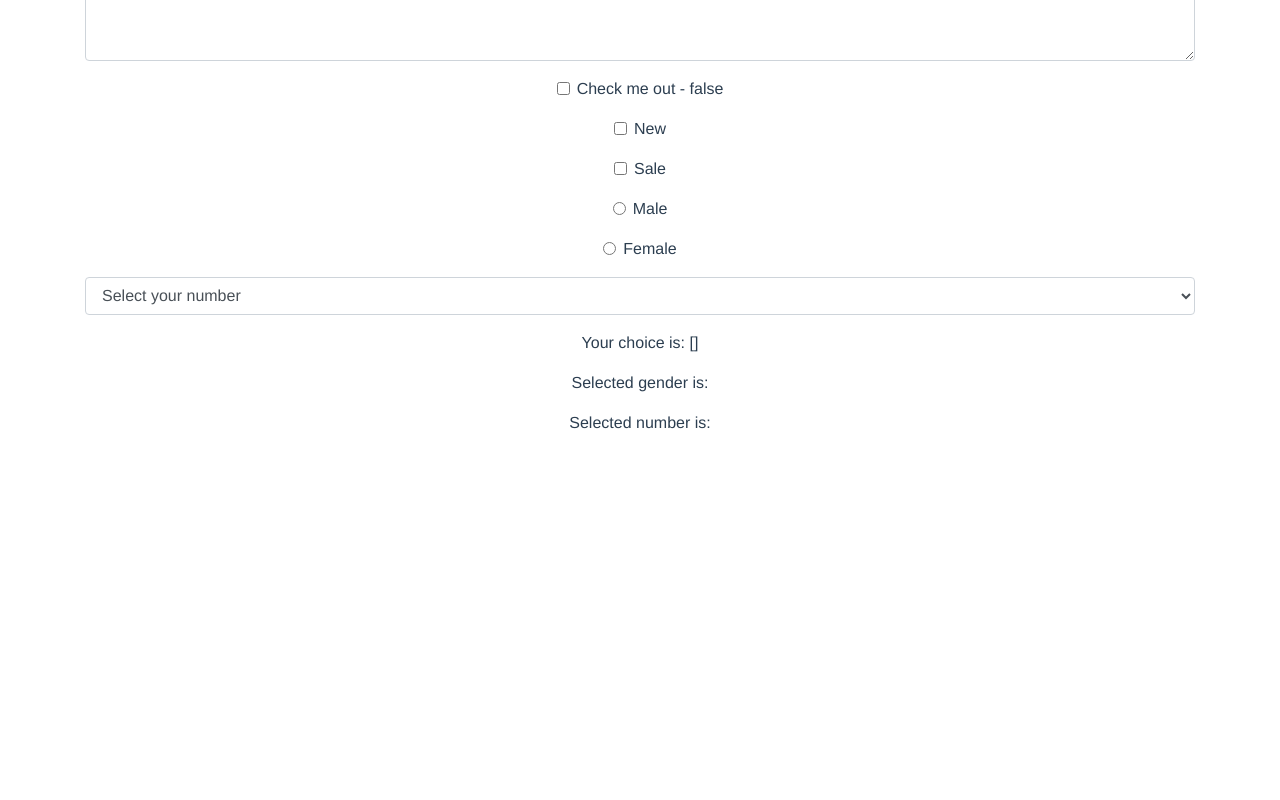
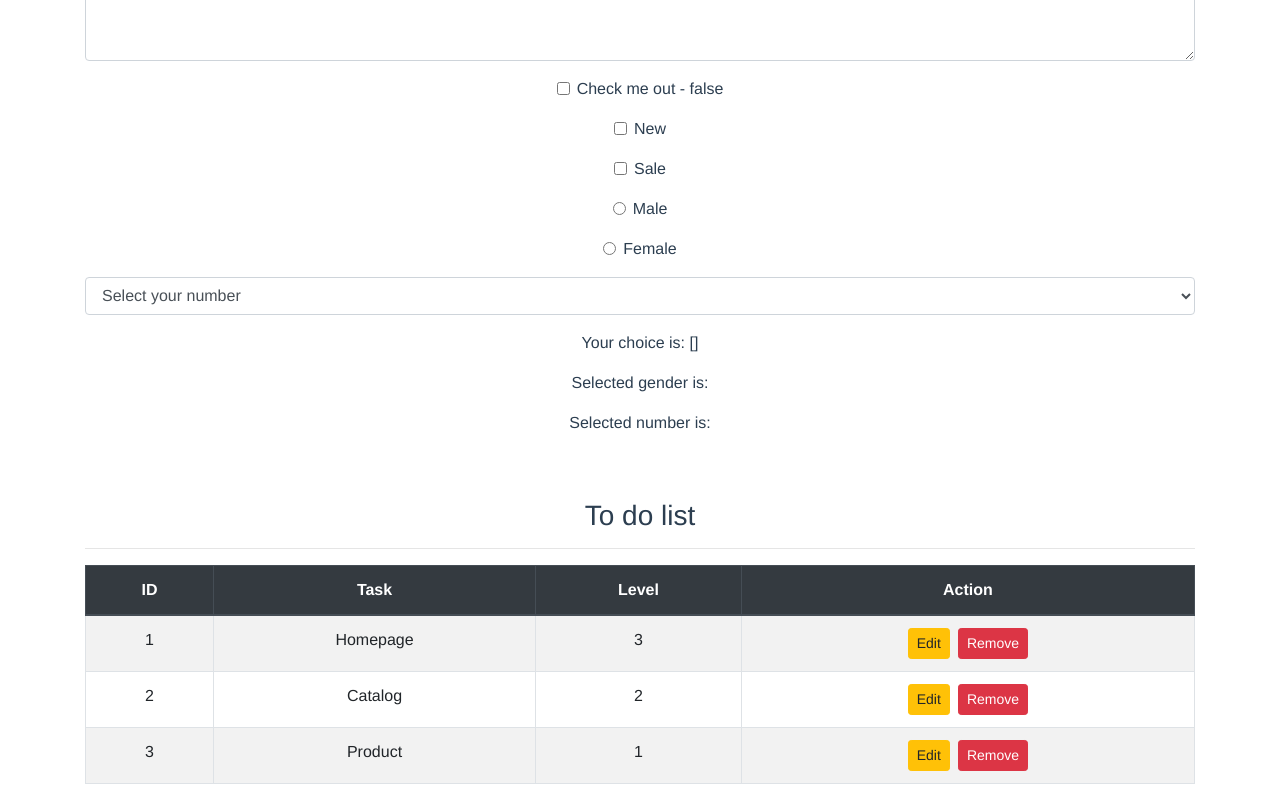
Before and after one commit to huy3001/vue, a Vue app in the folder my-app/: page /#/ in a window 1280 px wide. Shown: the part 1625-2425 px from the top of the page. Before the commit the page ends 2100 px from the top, so only its background shows below. Built offline with nearby package versions, Linux system fonts and the light colour scheme.

Commit message:
Add components for to do list

```diff
--- a/my-app/src/App.vue
+++ b/my-app/src/App.vue
@@ -3,14 +3,15 @@
 	<div id="app">
 		<div class="container">
 			<img src="./assets/logo.png">
-			<h1>{{title}}</h1>
-			<p><b>{{fullName}}</b></p>
+			<h1>{{ title }}</h1>
+			<p><b>{{ fullName }}</b></p>
 			<FirstApp/>
 			<HoverApp/>
 			<ConditionApp/>
 			<LoopApp/>
 			<PropsApp/>
 			<FormApp/>
+			<ToDoList title="To do list"/>
 		</div>
 	</div>
 </template>
@@ -23,10 +24,11 @@ import ConditionApp from './components/training/ConditionApp';
 import LoopApp from './components/training/LoopApp';
 import PropsApp from './components/training/PropsApp';
 import FormApp from './components/training/FormApp';
+import ToDoList from './components/todolist/ToDoList';
 
 export default {
 	components: {
-		FirstApp, HoverApp, ConditionApp, LoopApp, PropsApp, FormApp
+		FirstApp, HoverApp, ConditionApp, LoopApp, PropsApp, FormApp, ToDoList
 	},
 	data: function() {
 		return {
--- /dev/null
+++ b/my-app/src/components/todolist/TaskAction.vue
@@ -0,0 +1,47 @@
+<!-- eslint-disable -->
+<template>
+    <div class="action">
+        <button class="btn btn-sm btn-warning" type="button" data-toggle="modal" data-target="#editTask">Edit</button>
+        <button class="btn btn-sm btn-danger ml-sm-2" type="button">Remove</button>
+
+        <div class="modal fade" id="editTask" tabIndex="-1" role="dialog" aria-labelledby="editTaskLabel" aria-hidden="true">
+            <div class="modal-dialog" role="document">
+                <div class="modal-content">
+                    <div class="modal-header">
+                        <h5 class="modal-title" id="editTaskLabel">Try to change task info</h5>
+                        <button type="button" class="close" data-dismiss="modal" aria-label="Close">
+                            <span aria-hidden="true">&times;</span>
+                        </button>
+                    </div>
+                    <div class="modal-body">
+                        <form>
+                            <div class="form-group">
+                                <label htmlFor="taskName">Task Name</label>
+                                <input type="text" class="form-control" id="taskName" placeholder="Name" value=""/>
+                            </div>
+                            <div class="form-group">
+                                <label htmlFor="taskLevel">Task Level</label>
+                                <input type="number" class="form-control" id="taskLevel" min="1" max="3" aria-describedby="taskLevelHelp" placeholder="Level" value=""/>
+                                <small id="taskLevelHelp" class="form-text text-muted">We have 3 levels: 1 - Low, 2 - Normal, 3 - High</small>
+                            </div>
+                        </form>
+                    </div>
+                    <div class="modal-footer">
+                        <button type="button" class="btn btn-primary" data-dismiss="modal">Save</button>
+                    </div>
+                </div>
+            </div>
+        </div>
+    </div>
+</template>
+
+<script>
+/* eslint-disable */
+export default {
+    data: function() {
+        return {
+
+        }
+    }
+}
+</script>
--- /dev/null
+++ b/my-app/src/components/todolist/TaskItem.vue
@@ -0,0 +1,43 @@
+<!-- eslint-disable -->
+<template>
+    <tbody>
+        <tr v-for="(item, index) in tasks"
+            :key="index">
+            <td>{{ item.id }}</td>
+            <td>{{ item.name }}</td>
+            <td>{{ item.level }}</td>
+            <td>
+                <TaskAction/>
+            </td>
+        </tr>
+    </tbody>
+</template>
+
+<script>
+/* eslint-disable */
+import TaskAction from './TaskAction';
+
+export default {
+    components: {
+        TaskAction
+    },
+    props: ['tasks'],
+    data: function() {
+        return {
+
+        }
+    },
+    methods: {
+        levelInfo: function(level) {
+            switch (level) {
+                case 1:
+                    return <span class="badge badge-secondary">Low</span>;
+                case 3:
+                    return <span class="badge badge-danger">High</span>;
+                default:
+                    return <span class="badge badge-success">Normal</span>;
+            }
+        }
+    }
+}
+</script>
--- /dev/null
+++ b/my-app/src/components/todolist/TaskList.vue
@@ -0,0 +1,32 @@
+<!-- eslint-disable -->
+<template>
+    <table class="table table-bordered table-striped">
+        <thead class="thead-dark">
+            <tr>
+                <th scope="col">ID</th>
+                <th scope="col">Task</th>
+                <th scope="col">Level</th>
+                <th scope="col">Action</th>
+            </tr>
+        </thead>
+        <!-- Render task items -->
+        <TaskItem :tasks="list"/>
+    </table>
+</template>
+
+<script>
+/* eslint-disable */
+import TaskItem from './TaskItem';
+
+export default {
+    components: {
+        TaskItem
+    },
+    props: ['list'],
+    data: function() {
+        return {
+
+        }
+    }
+}
+</script>
--- /dev/null
+++ b/my-app/src/components/todolist/ToDoList.vue
@@ -0,0 +1,57 @@
+<!-- eslint-disable -->
+<template>
+    <div class="todo-list mt-4">
+        <div class="title">
+            <h3>{{ title }}</h3>
+            <hr>
+        </div>
+        <div class="control">
+            <div class="row">
+                <div class="col-4">
+
+                </div>
+                <div class="col-4">
+
+                </div>
+                <div class="col-4">
+
+                </div>
+            </div>
+        </div>
+        <!-- Render task list -->
+        <TaskList :list="list"/>
+    </div>
+</template>
+
+<script>
+/* eslint-disable */
+import TaskList from './TaskList';
+
+export default {
+    components: {
+        TaskList
+    },
+    props: ['title'],
+    data: function() {
+        return {
+            list: [
+                {
+                    id: 1,
+                    name: 'Homepage',
+                    level: 3
+                },
+                {
+                    id: 2,
+                    name: 'Catalog',
+                    level: 2
+                },
+                {
+                    id: 3,
+                    name: 'Product',
+                    level: 1 // 1 - Low, 2 - Normal, 3 - High
+                }
+            ]
+        }
+    }
+}
+</script>
```
